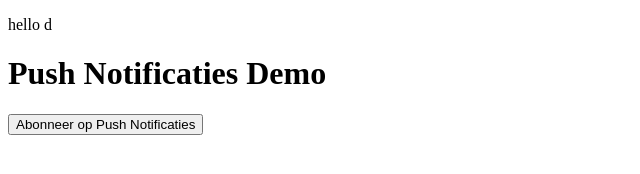
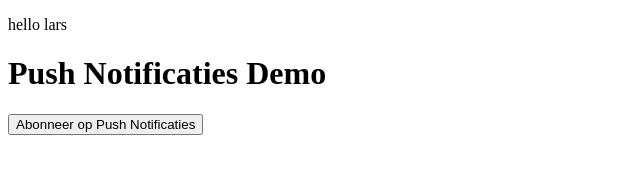
Before and after one commit to larsv2801/test, a plain HTML site: page index.html in a window 1280 px wide. Shown: the full height of the page, 0-640 px from the left. Drawn offline with Linux system fonts and the light colour scheme.

Commit message:
Update index.html

```diff
--- a/index.html
+++ b/index.html
@@ -6,7 +6,7 @@
     <title>Push Notificaties Demo</title>
 </head>
 <body>
-    <p>hello d</p>
+    <p>hello lars</p>
     <h1>Push Notificaties Demo</h1>
     <button onclick="sendNotification()" id="subscribeBtn">Abonneer op Push Notificaties</button>
 
```
